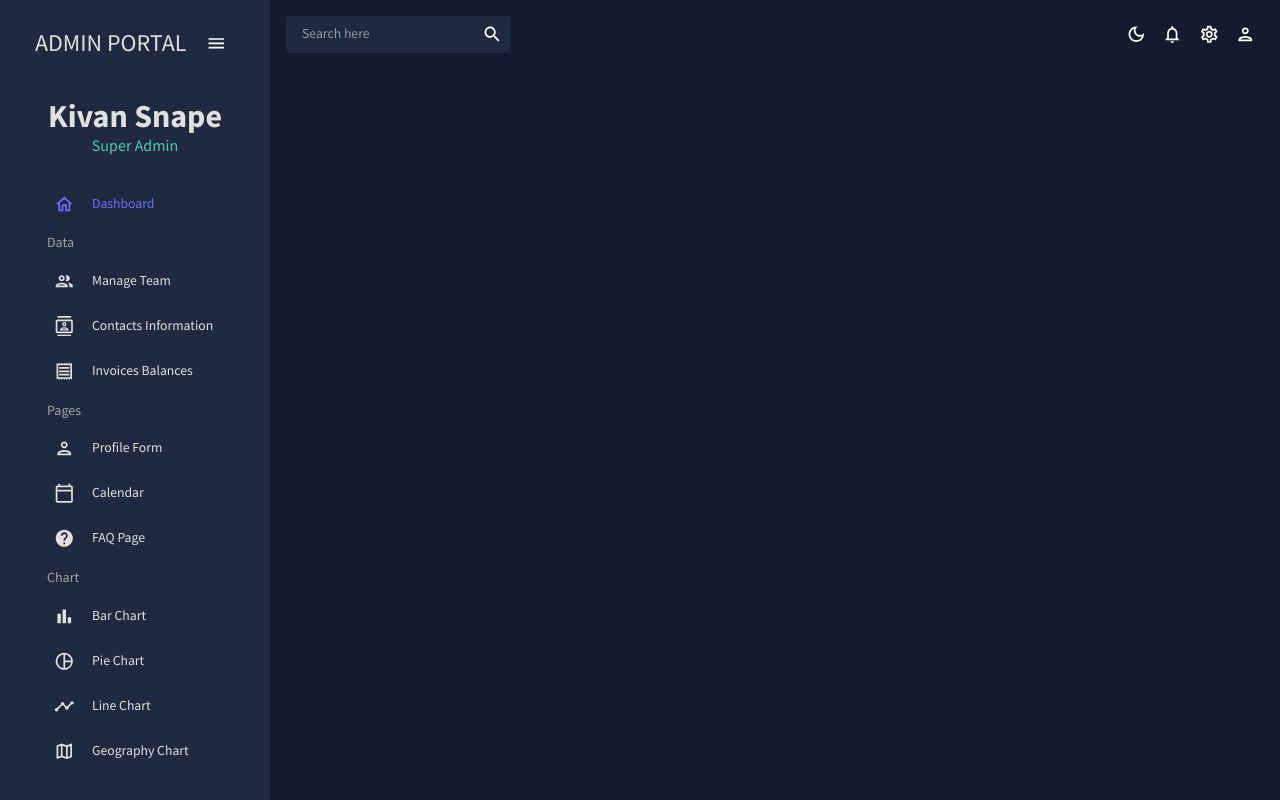
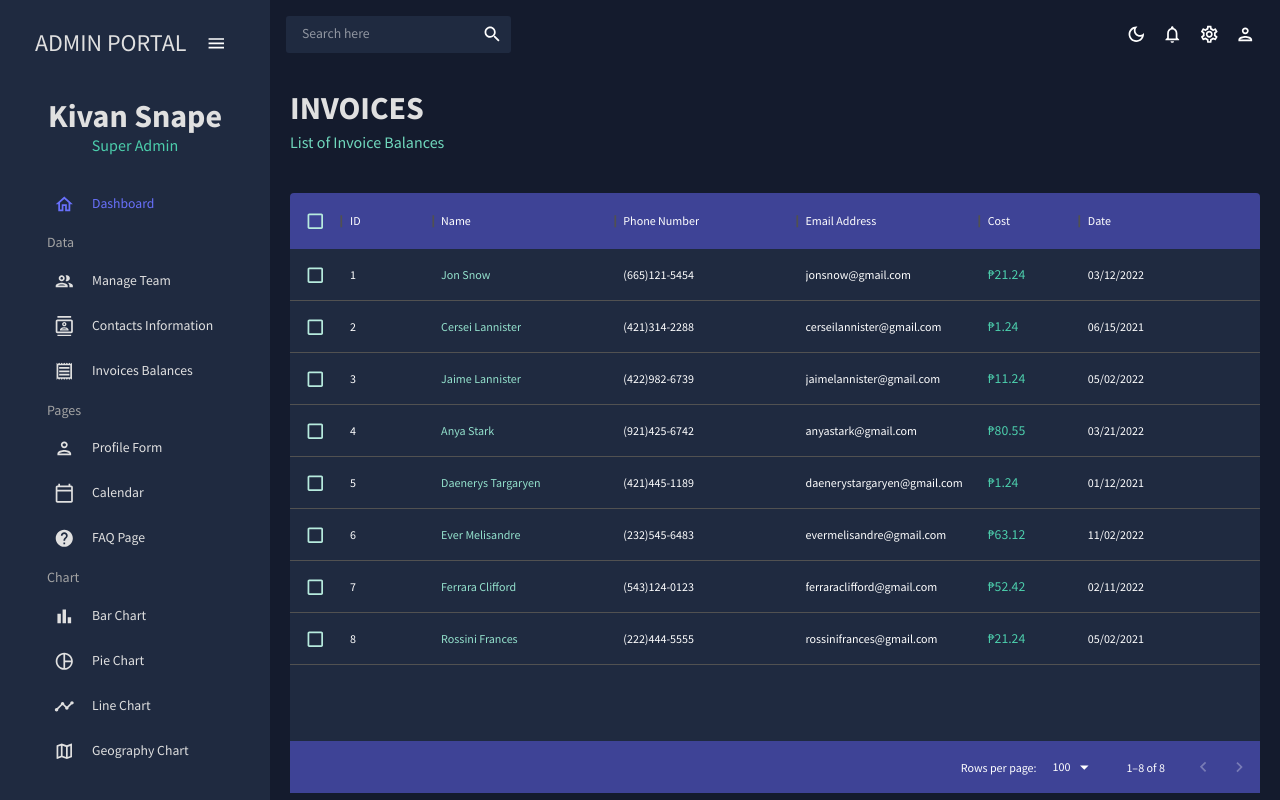
Before and after one commit to xxviiihours/admin-dashboard-app, a React (Create React App) app in the folder admin-ui/: page /invoices in a window 1280 px wide. Built offline with nearby package versions, Linux system fonts and the light colour scheme.

Commit message:
Added New Page for Invoices

```diff
--- a/admin-ui/src/layout/TheContent.jsx
+++ b/admin-ui/src/layout/TheContent.jsx
@@ -4,7 +4,7 @@
 const Dashboard = React.lazy(() => import('./../views/dashboard'));
 const Team = React.lazy(() => import("./../views/team"));
 const Contact = React.lazy(() => import("./../views/contact"));
-// const Invoice = React.lazy(() => import("./../views/invoice"));
+const Invoice = React.lazy(() => import("./../views/invoice"));
 // const Form = React.lazy(() => import("./../views/form"));
 // const Bar = React.lazy(() => import("./../views/bar"));
 // const Pie = React.lazy(() => import("./../views/pie"));
@@ -19,7 +19,7 @@
 			<Route path='/' element={<Dashboard />} />
 			<Route path='/team' element={<Team />} />
 			<Route path='/contacts' element={<Contact />} />
-			{/* <Route path='/invoices' element={<Invoice />} /> */}
+			<Route path='/invoices' element={<Invoice />} />
 			{/* <Route path='/form' element={<Form />} /> */}
 			{/* <Route path='/bar' element={<Bar />} /> */}
 			{/* <Route path='/pie' element={<Pie />} /> */}
--- /dev/null
+++ b/admin-ui/src/views/invoice/index.jsx
@@ -0,0 +1,86 @@
+import React from 'react';
+import { Box, Typography, useTheme } from '@mui/material';
+import { tokens } from '../../theme';
+import ContentHeader from '../../components/ContentHeader';
+import { DataGrid } from '@mui/x-data-grid';
+import { mockDataInvoices } from '../../data/mockData';
+import { currencyFormatter } from '../../helpers/utils';
+
+const Invoice = () => {
+	const theme = useTheme();
+	const colors = tokens(theme.palette.mode);
+
+	const columns = [
+		{
+			field: 'id',
+			headerName: 'ID',
+			flex: 0.5,
+		},
+		{
+			field: 'name',
+			headerName: 'Name',
+			flex: 1,
+			cellClassName: 'name-column--cell',
+		},
+
+		{
+			field: 'phone',
+			headerName: 'Phone Number',
+			flex: 1,
+		},
+		{
+			field: 'email',
+			headerName: 'Email Address',
+			flex: 1,
+		},
+		{
+			field: 'cost',
+			headerName: 'Cost',
+			type: 'number',
+			headerAlign: 'left',
+			align: 'left',
+			renderCell: ({ row: { cost } }) => (
+				<Typography color={colors.greenAccent[500]}>
+					{currencyFormatter(cost)}
+				</Typography>
+			),
+		},
+		{
+			field: 'date',
+			headerName: 'Date',
+			flex: 1,
+		},
+	];
+	return (
+		<Box m={'20px'}>
+			<ContentHeader title={'INVOICES'} subtitle={'List of Invoice Balances'} />
+			<Box
+				m={'40px 0 0 0'}
+				height={'75vh'}
+				sx={{
+					'& .MuiDataGrid-root': { border: 'none' },
+					'& .MuiDataGrid-cell': { borderBottom: 'none' },
+					'& .MuiDataGrid-columnHeaders': {
+						backgroundColor: colors.blueAccent[700],
+						borderBottom: 'none',
+					},
+					'& .name-column--cell': { color: colors.greenAccent[300] },
+					'& .MuiDataGrid-virtualScroller': {
+						backgroundColor: colors.primary[400],
+					},
+					'& .MuiDataGrid-footerContainer': {
+						borderTop: 'none',
+						backgroundColor: colors.blueAccent[700],
+					},
+					'& .MuiCheckbox-root': {
+						color: `${colors.greenAccent[200]} !important`,
+					},
+				}}
+			>
+				<DataGrid rows={mockDataInvoices} columns={columns} checkboxSelection />
+			</Box>
+		</Box>
+	);
+};
+
+export default Invoice;
```
